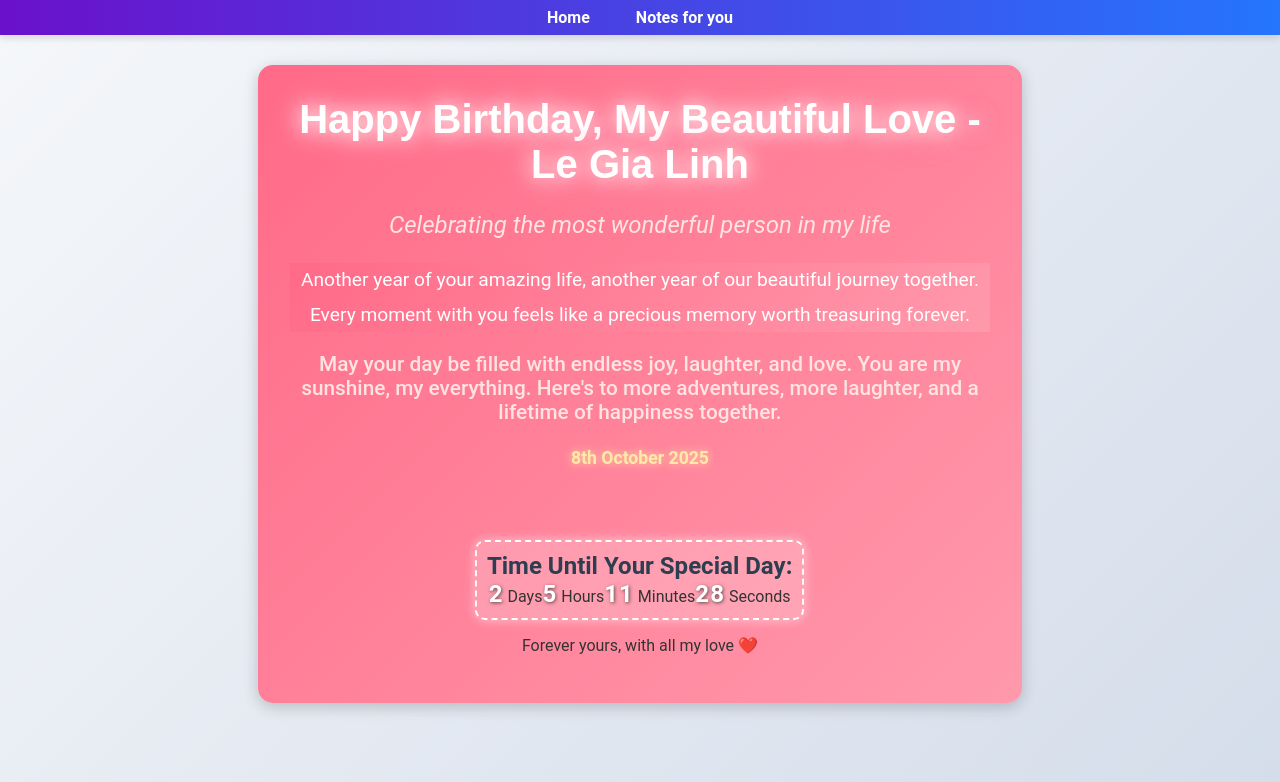
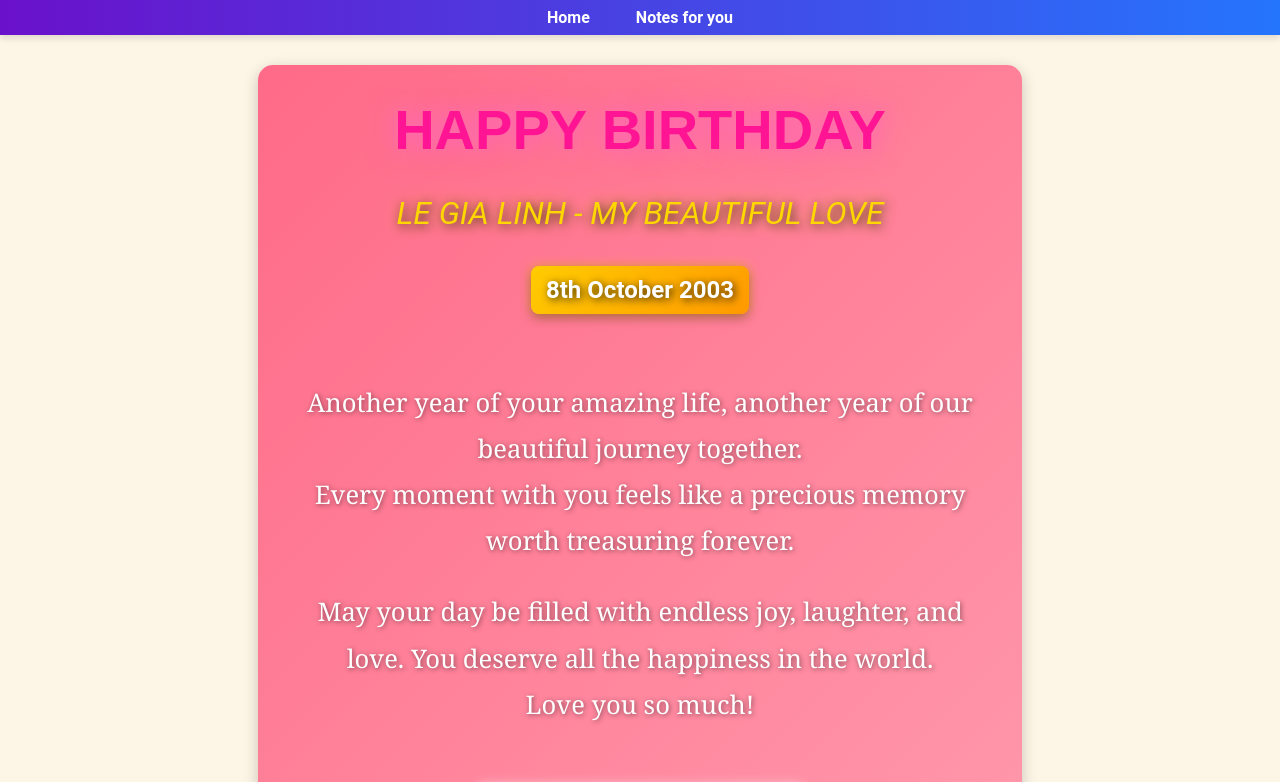
Before and after one commit to wasd742000/lgl-viewer, a React (Create React App) app: page / in a window 1280 px wide. Shown: the top 782 px of the page. Built offline with nearby package versions, Linux system fonts and the light colour scheme.

Commit message:
update visual

```diff
--- a/src/App.css
+++ b/src/App.css
@@ -14,7 +14,7 @@
 }
 
 .App-header {
-  background: linear-gradient(135deg, #ff9a9e, #fad0c4);
+  background: linear-gradient(135deg, #FFDAB9, #FFE4B5); /* Updated to peach gradient */
   animation: gradientAnimation 6s infinite alternate;
   color: #fff;
   text-align: center;
@@ -77,7 +77,7 @@
 
 /* Base styles for the app */
 body {
-  background: linear-gradient(135deg, #f5f7fa, #c3cfe2); /* Soft gradient */
+  background: #fdf5e6; /* Soft gradient */
   color: #333; /* Neutral dark */
   font-family: 'Roboto', sans-serif;
   margin: 0;
@@ -100,12 +100,13 @@ body {
 }
 
 .navbar {
-  background-color: var(--primary-color);
-  color: white;
+  background-color: #d2b48c; /* Tan color to complement the retro background */
+  color: #333; /* Neutral dark for text */
   padding: var(--spacing-unit) calc(var(--spacing-unit) * 2);
   display: flex;
   justify-content: space-around;
   align-items: center;
+  box-shadow: 0 4px 6px rgba(0, 0, 0, 0.1);
 }
 
 .navbar.sticky {
@@ -137,7 +138,7 @@ body {
 }
 
 .navbar a {
-  color: #fff;
+  color: #333; /* Neutral dark for links */
   text-decoration: none;
   font-weight: bold;
   transition: color 0.3s ease, transform 0.3s ease;
@@ -150,12 +151,7 @@ body {
 }
 
 .navbar a:hover {
-  color: #ffdd57;
-  transform: scale(1.1);
-}
-
-.navbar a:hover {
-  color: var(--secondary-color);
+  color: #a0522d; /* Lighter Saddle Brown for hover */
 }
 
 .hidden-love-note {
@@ -181,23 +177,36 @@ body {
 }
 
 h1, h2, h3, h4, h5, h6 {
-  color: #2c3e50; /* Modern dark blue */
-  font-family: 'Roboto', sans-serif;
+  color: #5a4632; /* Dark Brown for vintage headers */
 }
 
 a {
-  color: #3498db; /* Vibrant blue */
+  color: #8b4513; /* Saddle Brown for links */
   text-decoration: none;
   transition: color 0.3s ease;
 }
 
 a:hover {
-  color: #1abc9c; /* Soft green */
+  color: #a0522d; /* Lighter Saddle Brown for hover */
+}
+
+button {
+  background-color: #d2b48c; /* Tan for button background */
+  color: #5a4632; /* Dark Brown for button text */
+  border: none;
+  padding: 10px 20px;
+  border-radius: 5px;
+  cursor: pointer;
+  transition: background-color 0.3s ease;
+}
+
+button:hover {
+  background-color: #c2a385; /* Slightly darker tan for hover */
 }
 
 .footer {
-  background: linear-gradient(90deg, #2c3e50, #34495e);
-  color: white;
+  background: linear-gradient(90deg, #8b4513, #5a4632); /* Retro gradient */
+  color: #fdf5e6; /* Match background for text */
   padding: 20px;
   text-align: center;
   display: flex;
@@ -227,9 +236,10 @@ a:hover {
 }
 
 .modal {
-  background-color: white;
+  background-color: #f5e8d0; /* Soft beige for modal background */
+  color: #5a4632; /* Dark Brown for modal text */
   border-radius: 10px;
-  box-shadow: 0 8px 16px rgba(0, 0, 0, 0.2);
+  box-shadow: 0 4px 8px rgba(90, 70, 50, 0.2);
   padding: 20px;
   position: relative;
 }
@@ -280,6 +290,9 @@ a:hover {
   justify-content: center;
   overflow: hidden;
   position: relative;
+  background: #f5e8d0; /* Soft beige for carousel */
+  border-radius: 10px;
+  box-shadow: 0 4px 8px rgba(90, 70, 50, 0.2);
 }
 
 .carousel-container.smooth {
@@ -302,12 +315,17 @@ a:hover {
 }
 
 .carousel-button {
-  background-color: var(--primary-color);
-  color: white;
+  background-color: #d2b48c; /* Tan for button background */
+  color: #5a4632; /* Dark Brown for button text */
   border: none;
-  padding: var(--spacing-unit);
-  cursor: pointer;
-  transition: background-color 0.3s ease;
+  border-radius: 50%;
+  width: 40px;
+  height: 40px;
+  display: flex;
+  align-items: center;
+  justify-content: center;
+  box-shadow: 0 2px 4px rgba(90, 70, 50, 0.2);
+  transition: background-color 0.3s ease, transform 0.3s ease;
 }
 
 .carousel-button.smooth {
@@ -319,7 +337,7 @@ a:hover {
   display: flex;
   align-items: center;
   justify-content: center;
-  box-shadow: 0 2px 4px rgba(0, 0, 0, 0.2);
+  box-shadow: 0 2px 4px rgba(90, 70, 50, 0.2);
   transition: background-color 0.3s ease, transform 0.3s ease;
 }
 
@@ -329,7 +347,7 @@ a:hover {
 }
 
 .carousel-button:hover {
-  background-color: var(--secondary-color);
+  background-color: #c2a385; /* Slightly darker tan for hover */
 }
 
 .birthday-message.animated {
@@ -528,6 +546,8 @@ a:hover {
 
 .floating-item {
   transition: transform 0.3s ease, box-shadow 0.3s ease;
+  border: 2px solid #d2b48c; /* Tan border */
+  box-shadow: 0 4px 6px rgba(90, 70, 50, 0.2);
 }
 
 .floating-item:hover {
--- a/src/components/CelebrationMessage.css
+++ b/src/components/CelebrationMessage.css
@@ -15,43 +15,50 @@
 
 .celebration-title {
   font-family: 'Cursive', sans-serif;
-  font-size: 2.5rem;
+  font-size: 3.5rem; /* Larger font size */
   font-weight: bold;
-  color: #fff;
+  color: #ff1493; /* Deep pink for better contrast */
   margin-bottom: 15px;
-  text-shadow: 2px 2px 5px rgba(0, 0, 0, 0.3);
+  text-shadow: 3px 3px 10px rgba(0, 0, 0, 0.7); /* Stronger shadow for clarity */
   animation: textGlow 2s infinite alternate;
 }
 
 .celebration-subtitle {
-  font-size: 1.5rem;
+  font-size: 2rem; /* Larger subtitle */
   font-style: italic;
-  color: #ffe4e1;
+  color: #ffd700; /* Elegant gold color */
+  text-shadow: 2px 2px 10px rgba(0, 0, 0, 0.8), 0 0 15px rgba(255, 215, 0, 0.6); /* Gold glow effect */
+  margin-bottom: 10px;
+  animation: subtitleGlow 3s infinite alternate;
 }
 
 .celebration-content {
   margin: 1.5rem 0;
 }
 
-.celebration-message {
-  font-size: 1.2rem;
+.celebration-message, .celebration-wish {
+  font-size: 1.6rem; /* Bigger text for better readability */
   color: #fff;
+  font-family: 'Georgia', serif; /* Elegant serif font */
+  white-space: pre-wrap; /* Preserve line breaks */
+  animation: fadeInSmooth 2s ease-in-out;
+  border: none; /* Remove cursor effect */
   margin-bottom: 20px;
   line-height: 1.8;
-  background: linear-gradient(135deg, #ff6a88, #ff99ac); /* Softer pink gradient */
-}
-
-.celebration-wish {
-  font-size: 1.3rem;
-  font-weight: 500;
-  margin-top: 1rem;
-  color: #ffe4e1;
+  text-shadow: 1px 1px 5px rgba(0, 0, 0, 0.5); /* Subtle shadow for smoothness */
 }
 
 .celebration-date {
-  font-size: 1.1rem;
+  font-size: 1.5rem; /* Slightly larger */
   font-weight: bold;
-  margin-top: 1.5rem;
+  color: #ffffff; /* Solid white for maximum contrast */
+  background: linear-gradient(135deg, #ffcc00, #ff9900); /* Elegant gold gradient */
+  padding: 10px 15px;
+  border-radius: 8px;
+  display: inline-block;
+  box-shadow: 0 4px 10px rgba(0, 0, 0, 0.3);
+  text-shadow: 2px 2px 8px rgba(0, 0, 0, 0.8);
+  animation: dateGlow 3s infinite alternate;
 }
 
 /* Enhanced visuals for the Countdown Timer */
@@ -113,12 +120,44 @@
   }
 }
 
+/* Smooth fade-in animation for messages and wishes */
+@keyframes fadeInSmooth {
+  from {
+    opacity: 0;
+    transform: translateY(10px);
+  }
+  to {
+    opacity: 1;
+    transform: translateY(0);
+  }
+}
+
 /* Text glow animation for the title */
 @keyframes textGlow {
   from {
-    text-shadow: 0 0 10px #fff, 0 0 20px #ff6a88, 0 0 30px #ff6a88;
+    text-shadow: 0 0 10px rgba(255, 105, 180, 0.8), 0 0 20px rgba(255, 105, 180, 0.6);
   }
   to {
-    text-shadow: 0 0 20px #fff, 0 0 30px #ff99ac, 0 0 40px #ff99ac;
+    text-shadow: 0 0 20px rgba(255, 105, 180, 1), 0 0 30px rgba(255, 105, 180, 0.8);
   }
 }
+
+/* Subtitle glow animation */
+@keyframes subtitleGlow {
+  from {
+    text-shadow: 2px 2px 10px rgba(0, 0, 0, 0.8), 0 0 15px rgba(255, 215, 0, 0.6);
+  }
+  to {
+    text-shadow: 2px 2px 15px rgba(0, 0, 0, 1), 0 0 25px rgba(255, 215, 0, 0.8);
+  }
+}
+
+/* Date glow animation */
+@keyframes dateGlow {
+  from {
+    box-shadow: 0 4px 10px rgba(0, 0, 0, 0.3), 0 0 10px rgba(255, 204, 0, 0.6);
+  }
+  to {
+    box-shadow: 0 4px 15px rgba(0, 0, 0, 0.5), 0 0 20px rgba(255, 153, 0, 0.8);
+  }
+}
--- a/src/components/CelebrationMessage.js
+++ b/src/components/CelebrationMessage.js
@@ -6,8 +6,9 @@ function CelebrationMessage() {
   return (
     <div className="celebration-message-container">
       <div className="celebration-header">
-        <h1 className="celebration-title">Happy Birthday, My Beautiful Love - Le Gia Linh</h1>
-        <p className="celebration-subtitle">Celebrating the most wonderful person in my life</p>
+        <h1 className="celebration-title">HAPPY BIRTHDAY</h1>
+        <p className="celebration-subtitle">LE GIA LINH - MY BEAUTIFUL LOVE</p>
+        <p className="celebration-date">8th October 2003</p>
       </div>
       <div className="celebration-content">
         <p className="celebration-message">
@@ -15,16 +16,12 @@ function CelebrationMessage() {
           Every moment with you feels like a precious memory worth treasuring forever.
         </p>
         <p className="celebration-wish">
-          May your day be filled with endless joy, laughter, and love. You are my sunshine, my everything.
-          Here's to more adventures, more laughter, and a lifetime of happiness together.
+          May your day be filled with endless joy, laughter, and love. You deserve all the happiness in the world.<br />
+          Love you so much!
         </p>
-        <p className="celebration-date">8th October 2025</p>
       </div>
       <div className="countdown-timer-wrapper">
         <CountdownTimer />
-      </div>
-      <div className="celebration-footer">
-        <p className="footer-note">Forever yours, with all my love ❤️</p>
       </div>
     </div>
   );
```
